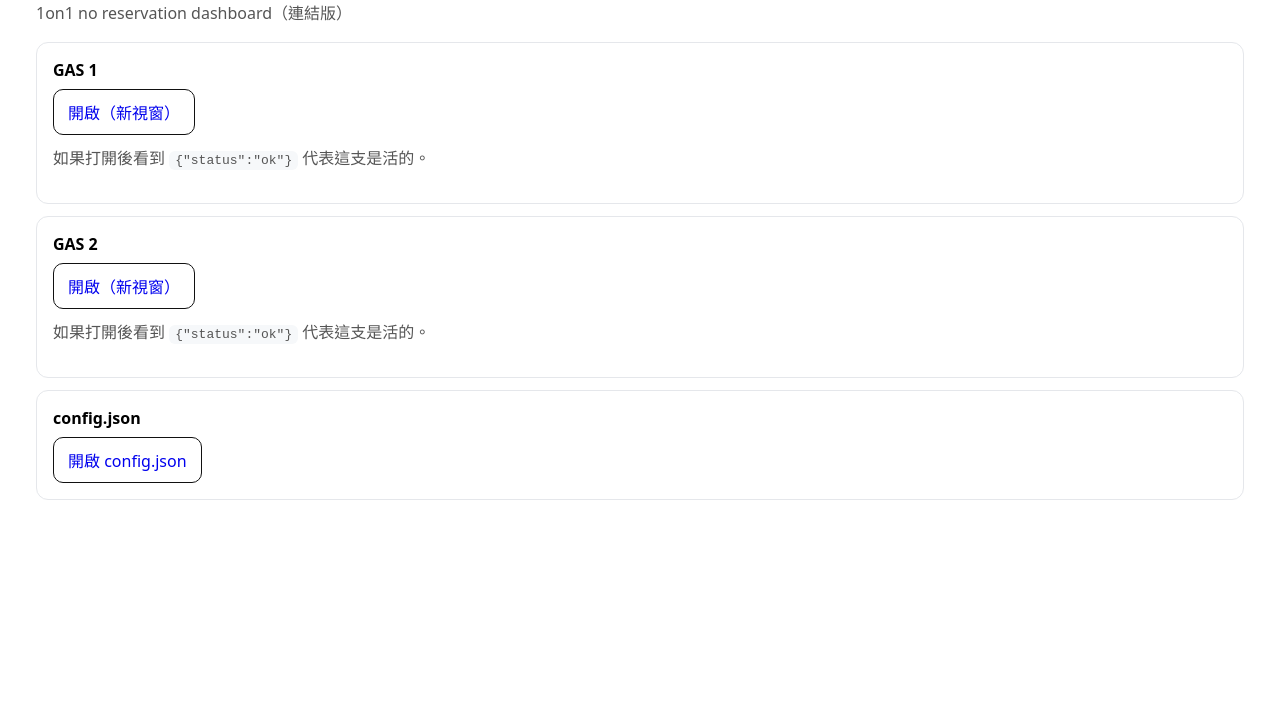
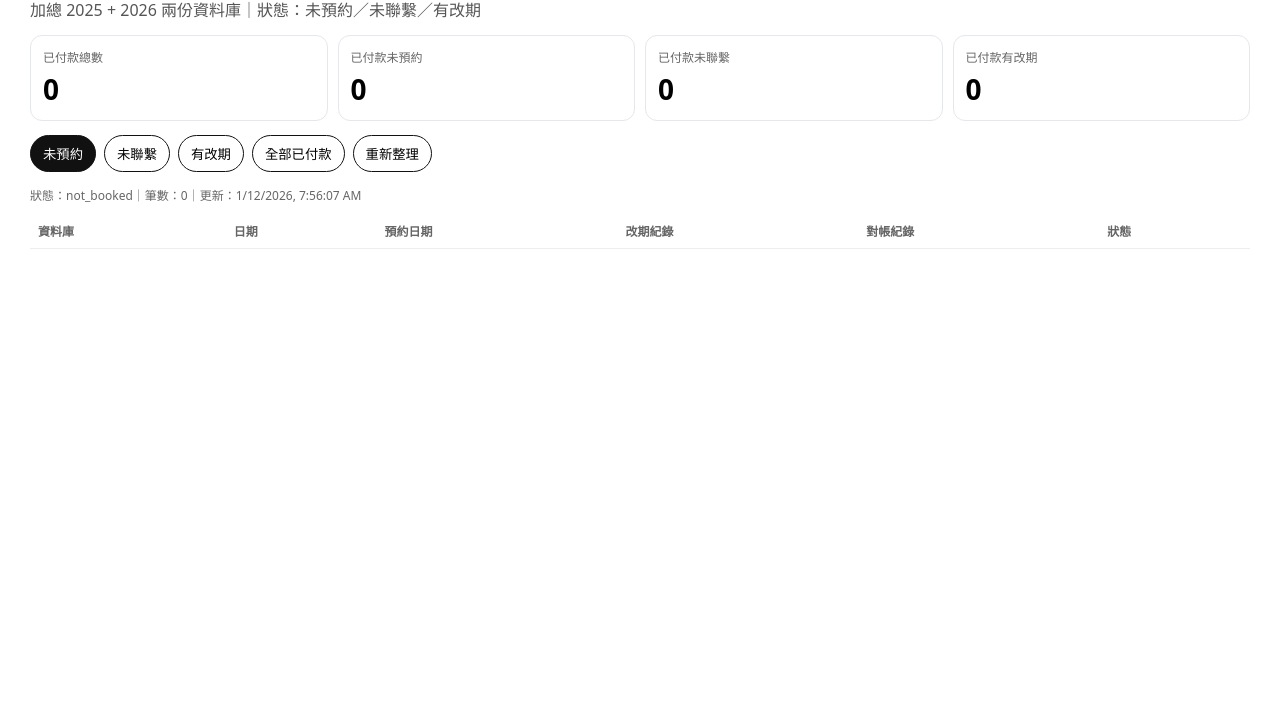
Before and after one commit to Iting0901/noreservation, a plain HTML site: page index.html in a window 1280 px wide. Shown: the part 85-800 px from the top of the page. Drawn offline with Linux system fonts and the light colour scheme.

Commit message:
Update index.html

```diff
--- a/index.html
+++ b/index.html
@@ -2,52 +2,185 @@
 <html lang="zh-Hant">
 <head>
   <meta charset="utf-8" />
-    <meta name="viewport" content="width=device-width, initial-scale=1" />
-    <title>noreservation</title>
+  <meta name="viewport" content="width=device-width,initial-scale=1" />
+  <title>付款未預約動態 Dashboard</title>
   <style>
-      body { font-family: system-ui, -apple-system, "Segoe UI", sans-serif; padding: 28px; }
-      h1 { margin: 0 0 6px; }
-      .sub { color: #555; margin: 0 0 18px; }
-      .card { border: 1px solid #e5e7eb; border-radius: 12px; padding: 16px; margin: 12px 0; }
-      .title { font-weight: 700; margin-bottom: 8px; }
-      a.btn {
-        display: inline-block; padding: 10px 14px; border-radius: 10px;
-        border: 1px solid #111; text-decoration: none;
-      }
-      a.btn:hover { opacity: 0.85; }
-      code { background: #f6f8fa; padding: 2px 6px; border-radius: 6px; }
+    body{font-family:system-ui,-apple-system,"Segoe UI",sans-serif;padding:22px}
+    h1{margin:0 0 6px}
+    .sub{color:#555;margin:0 0 14px}
+    .grid{display:grid;grid-template-columns:repeat(4,minmax(0,1fr));gap:10px;margin:14px 0}
+    .card{border:1px solid #e5e7eb;border-radius:12px;padding:12px}
+    .k{font-size:12px;color:#666}
+    .v{font-size:28px;font-weight:800;margin-top:4px}
+    .tabs{display:flex;gap:8px;flex-wrap:wrap;margin:14px 0}
+    .tab{border:1px solid #111;border-radius:999px;padding:8px 12px;cursor:pointer;background:#fff}
+    .tab.active{background:#111;color:#fff}
+    table{width:100%;border-collapse:collapse;margin-top:10px}
+    th,td{border-bottom:1px solid #eee;padding:8px;text-align:left;font-size:14px}
+    th{font-size:12px;color:#666}
+    .meta{color:#666;font-size:12px;margin-top:10px}
+    @media (max-width:900px){.grid{grid-template-columns:repeat(2,minmax(0,1fr));}}
   </style>
 </head>
+<body>
+  <h1>近六個月｜已付款客戶動態</h1>
+  <div class="sub">加總 2025 + 2026 兩份資料庫｜狀態：未預約／未聯繫／有改期</div>
 
-  <body>
-    <h1>noreservation</h1>
-    <div class="sub">1on1 no reservation dashboard（連結版）</div>
-
-    <div class="card">
-      <div class="title">GAS 1</div>
-     <a class="btn" target="_blank" rel="noopener"
-   href="https://script.google.com/macros/s/AKfycbw9XjEE_x9KaZJrlEspSh5GXx0cL6LOZQF2vrgZYdC3UUumA32sLxWDaRxeq1muDhJE/exec">
-  開啟（新視窗）
-</a>
-      <div class="sub" style="margin-top:10px;">
-        如果打開後看到 <code>{"status":"ok"}</code> 代表這支是活的。
-      </div>
+  <div class="grid">
+    <div class="card"><div class="k">已付款總數</div><div class="v" id="paidTotal">-</div></div>
+    <div class="card"><div class="k">已付款未預約</div><div class="v" id="paidNotBooked">-</div></div>
+    <div class="card"><div class="k">已付款未聯繫</div><div class="v" id="paidNotContacted">-</div></div>
+    <div class="card"><div class="k">已付款有改期</div><div class="v" id="paidRescheduled">-</div></div>
   </div>
 
-    <div class="card">
-      <div class="title">GAS 2</div>
-    <a class="btn" target="_blank" rel="noopener"
-   href="https://script.google.com/macros/s/AKfycbzbIDWZvNy4vVzZPBumFCfgjXLoVyOkk9qLlhLlTeg2oldSrcIpBHrEtpxj8YtTEJb4rw/exec">
-  開啟（新視窗）
-</a>
-      <div class="sub" style="margin-top:10px;">
-        如果打開後看到 <code>{"status":"ok"}</code> 代表這支是活的。
-      </div>
+  <div class="tabs">
+    <button class="tab active" data-status="not_booked">未預約</button>
+    <button class="tab" data-status="not_contacted">未聯繫</button>
+    <button class="tab" data-status="rescheduled">有改期</button>
+    <button class="tab" data-status="all_paid">全部已付款</button>
+    <button class="tab" id="refreshBtn">重新整理</button>
   </div>
 
-    <div class="card">
-      <div class="title">config.json</div>
-      <a class="btn" target="_blank" rel="noopener" href="./config.json">開啟 config.json</a>
-    </div>
+  <div class="meta" id="meta">載入中…</div>
+
+  <table>
+    <thead>
+      <tr>
+        <th>資料庫</th>
+        <th>日期</th>
+        <th>預約日期</th>
+        <th>改期紀錄</th>
+        <th>對帳紀錄</th>
+        <th>狀態</th>
+      </tr>
+    </thead>
+    <tbody id="tbody"></tbody>
+  </table>
+
+<script>
+  const CONFIG_URL = "./config.json";
+
+  function set(id, v){ document.getElementById(id).textContent = v; }
+
+  // JSONP（不會 CORS）
+  function jsonp(url, params) {
+    return new Promise((resolve, reject) => {
+      const cb = "cb_" + Math.random().toString(36).slice(2);
+      const qs = new URLSearchParams({ ...params, callback: cb }).toString();
+      const s = document.createElement("script");
+      const timer = setTimeout(() => { cleanup(); reject(new Error("timeout")); }, 12000);
+
+      function cleanup() {
+        clearTimeout(timer);
+        delete window[cb];
+        s.remove();
+      }
+
+      window[cb] = (data) => { cleanup(); resolve(data); };
+      s.onerror = () => { cleanup(); reject(new Error("load error")); };
+      s.src = url + (url.includes("?") ? "&" : "?") + qs;
+      document.body.appendChild(s);
+    });
+  }
+
+  async function loadConfig(){
+    const res = await fetch(CONFIG_URL, { cache: "no-store" });
+    if(!res.ok) throw new Error("config.json 讀不到");
+    return res.json();
+  }
+
+  function renderRows(rows){
+    const tb = document.getElementById("tbody");
+    tb.innerHTML = rows.map(r => `
+      <tr>
+        <td>${esc(r._db)}</td>
+        <td>${esc(r["日期"] || "")}</td>
+        <td>${esc(r["預約日期"] || "")}</td>
+        <td>${esc(r["改期紀錄"] || "")}</td>
+        <td>${esc(r["對帳紀錄"] || "")}</td>
+        <td>${esc(r["狀態"] || "")}</td>
+      </tr>
+    `).join("");
+  }
+
+  function esc(s){
+    return String(s ?? "").replace(/[&<>"']/g, m => ({
+      "&":"&amp;","<":"&lt;",">":"&gt;",'"':"&quot;","'":"&#39;"
+    }[m]));
+  }
+
+  let CFG = null;
+  let CURRENT_STATUS = "not_booked";
+
+  async function refreshAll(){
+    if(!CFG) CFG = await loadConfig();
+
+    const urls = [
+      { db:"2025", url: CFG.db2025 },
+      { db:"2026", url: CFG.db2026 }
+    ];
+
+    // KPI
+    const sums = { paidTotal:0, paidNotBooked:0, paidNotContacted:0, paidRescheduled:0 };
+    const summaries = await Promise.all(urls.map(x => jsonp(x.url, { action:"summary" }).catch(() => null)));
+
+    summaries.forEach(s => {
+      if(!s || !s.ok) return;
+      sums.paidTotal += s.paidTotal || 0;
+      sums.paidNotBooked += s.paidNotBooked || 0;
+      sums.paidNotContacted += s.paidNotContacted || 0;
+      sums.paidRescheduled += s.paidRescheduled || 0;
+    });
+
+    set("paidTotal", sums.paidTotal);
+    set("paidNotBooked", sums.paidNotBooked);
+    set("paidNotContacted", sums.paidNotContacted);
+    set("paidRescheduled", sums.paidRescheduled);
+
+    await refreshList(CURRENT_STATUS);
+  }
+
+  async function refreshList(status){
+    if(!CFG) CFG = await loadConfig();
+    CURRENT_STATUS = status;
+
+    const urls = [
+      { db:"2025", url: CFG.db2025 },
+      { db:"2026", url: CFG.db2026 }
+    ];
+
+    const lists = await Promise.all(urls.map(x =>
+      jsonp(x.url, { action:"list", status }).then(d => ({db:x.db, d})).catch(() => ({db:x.db, d:null}))
+    ));
+
+    let rows = [];
+    lists.forEach(x => {
+      if(!x.d || !x.d.ok) return;
+      (x.d.items || []).forEach(it => rows.push({ _db: x.db, ...it }));
+    });
+
+    // 讓最新日期在前（字串 yyyy/MM/dd 可直接比）
+    rows.sort((a,b) => String(b["日期"]||"").localeCompare(String(a["日期"]||"")));
+
+    renderRows(rows);
+    document.getElementById("meta").textContent =
+      `狀態：${status}｜筆數：${rows.length}｜更新：${new Date().toLocaleString()}`;
+  }
+
+  // Tabs
+  document.querySelectorAll(".tab[data-status]").forEach(btn => {
+    btn.addEventListener("click", async () => {
+      document.querySelectorAll(".tab").forEach(x => x.classList.remove("active"));
+      btn.classList.add("active");
+      await refreshList(btn.dataset.status);
+    });
+  });
+
+  document.getElementById("refreshBtn").addEventListener("click", refreshAll);
+
+  // 自動更新（每 3 分鐘）
+  refreshAll();
+  setInterval(refreshAll, 3 * 60 * 1000);
+</script>
 </body>
 </html>
```
Lines whose indentation alone changed are shown as unchanged.
